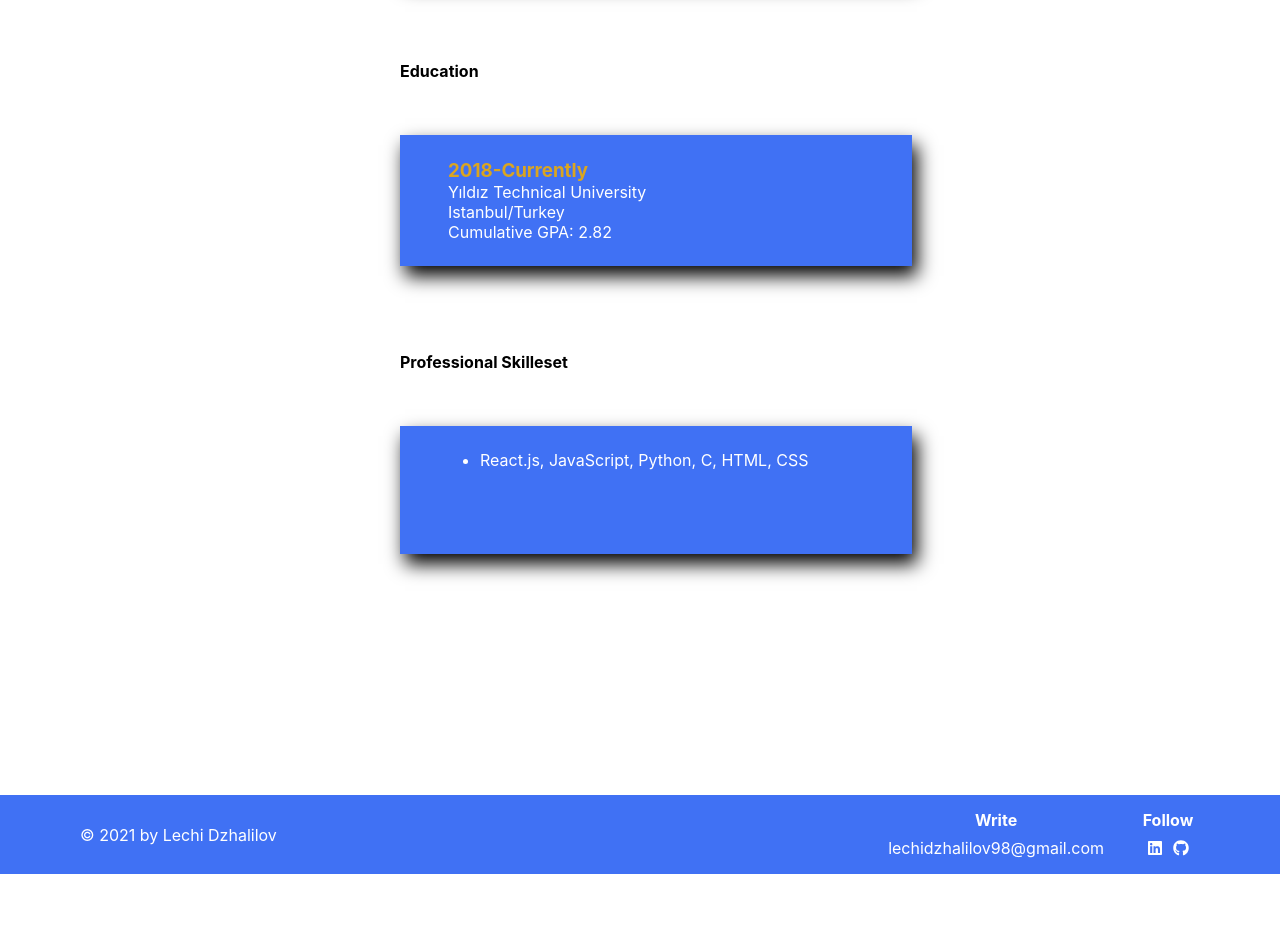
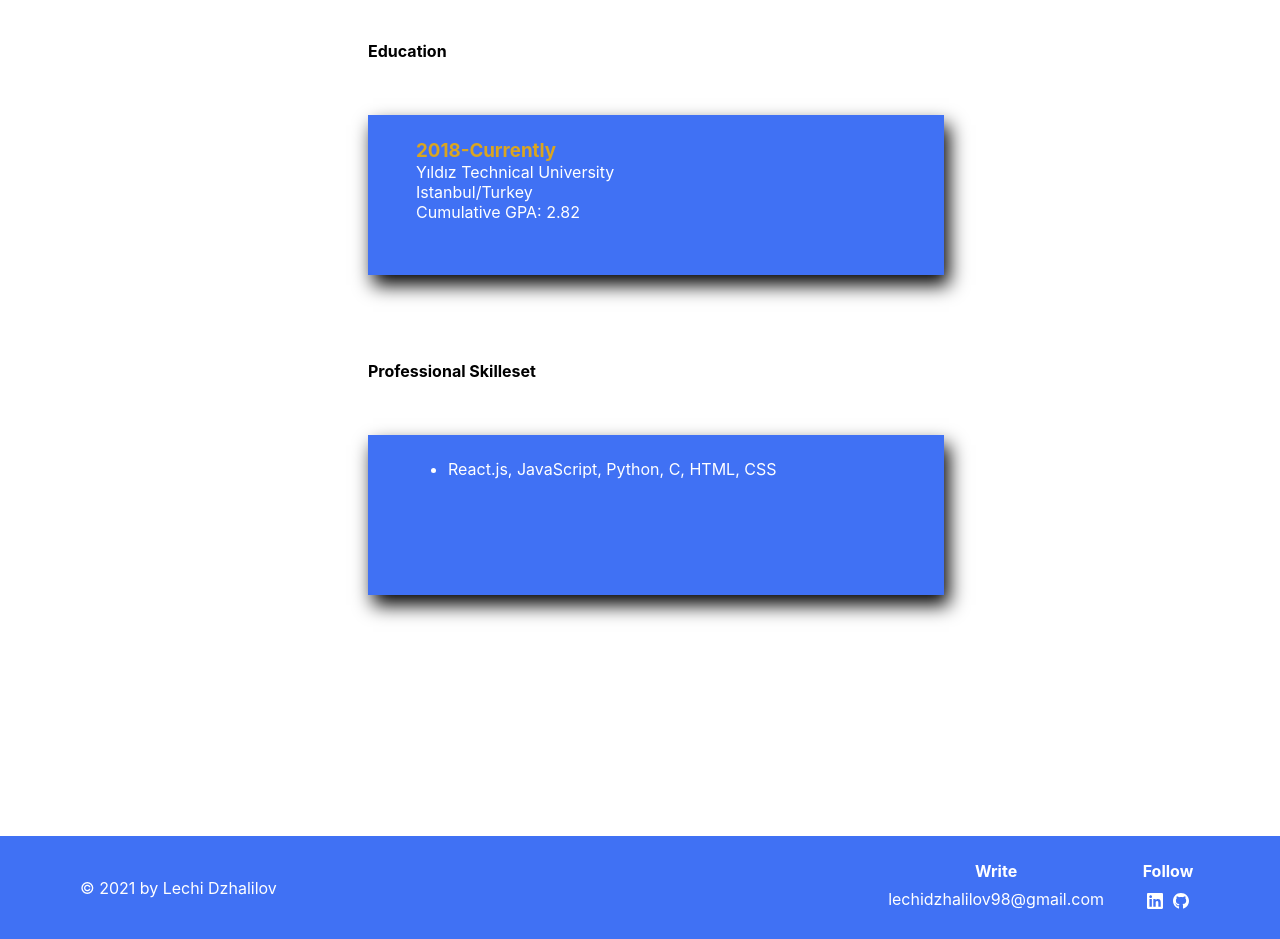
Before and after one commit to lechi-lilov/portfolio, a Next.js app: page /headerlinks/myresume in a window 1280 px wide. Shown: the part 620-1559 px from the top of the page. Before the commit the page ends 1494 px from the top, so only its background shows below. Built offline with nearby package versions, Linux system fonts and the light colour scheme.

Commit message:
changed some feature of components

```diff
--- a/data/personeldata.js
+++ b/data/personeldata.js
@@ -29,7 +29,7 @@ const projects = [
       "it's a linkedin clone almost exactly the same as original linkedin. I developed it with html, css, react.js",
     link: "Click for the Demo",
     image:
-      "https://lh3.googleusercontent.com/proxy/WrnlW9Z2iDq9FDATxAFvtlkfL9sFfGD5quc9kIGsMXl3sepQMdRzuZS88BcWlrIrpmnmawUHoRXopwKnkig5D56I3J9q7xVjkTIqxKbAJXA0SMq1UUmFCHL29sQjIi8QJTHkpil8Pu2rkkYXXgZ8bGofo_OSXZUQtt8Fv20LPA0XK452XzXCEcptQummvA5Kv8OJgp8gKI98pqHVs1l484bQFKQyG4r2bgGEaaeO_hejANiMiNbFdhB58wmXuiQ8mw",
+      "https://digitalage.com.tr/wp-content/uploads/2020/07/linkedinin-yeni-ozelliklerini-kesfettiniz-mi.jpg",
   },
   {
     title: "Gmail Clone",
--- a/src/components/header/style.js
+++ b/src/components/header/style.js
@@ -1,7 +1,7 @@
 import styled from "styled-components";
 
 export const Container = styled.div`
-  z-index: 100;
+  z-index: 10;
   width: 100%;
   height: 10vh;
   display: flex;
--- a/src/components/modal/style.js
+++ b/src/components/modal/style.js
@@ -1,7 +1,7 @@
 import styled from "styled-components";
 
 export const Background = styled.div`
-  z-index: 100;
+  z-index: 1000;
   width: 100%;
   height: 100%;
   background: rgba(0, 0, 0, 0.8);
@@ -18,7 +18,7 @@ export const ModalWrapper = styled.div`
   background: #fff;
   color: #000;
   position: relative;
-  z-index: 10;
+  z-index: 100;
   border-radius: 10px;
   display: flex;
   flex-direction: column;
--- a/src/components/projects/style.js
+++ b/src/components/projects/style.js
@@ -1,7 +1,7 @@
 import styled from "styled-components";
 
 export const Container = styled.div`
-  width: 40%;
+  width: 50%;
   min-height: 100%;
   color: white;
   margin: 10rem 0 5rem 0;
--- a/src/components/resume/Resume.js
+++ b/src/components/resume/Resume.js
@@ -81,7 +81,7 @@ function Resume() {
                 <FontAwesomeIcon
                   icon={faLinkedin}
                   style={{
-                    fontSize: "1rem",
+                    fontSize: "1.5rem",
                     width: "1rem",
                     cursor: "pointer",
                   }}
@@ -95,7 +95,7 @@ function Resume() {
                 <FontAwesomeIcon
                   icon={faGithub}
                   style={{
-                    fontSize: "1rem",
+                    fontSize: "1.5rem",
                     width: "1rem",
                     cursor: "pointer",
                   }}
--- a/src/components/resume/style.js
+++ b/src/components/resume/style.js
@@ -7,7 +7,7 @@ export const Container = styled.div`
 `;
 
 export const Mid = styled.div`
-  width: 40%;
+  width: 45%;
   display: flex;
   flex-direction: column;
   align-items: center;
@@ -56,7 +56,7 @@ export const Button = styled.div`
 export const Info = styled.div`
   margin: 1rem 0;
   width: 100%;
-  min-height: 8rem;
+  min-height: 10rem;
   padding: 1.5rem 3rem;
   background-color: #4071f4;
   box-shadow: 5px 10px 18px black;
@@ -91,7 +91,7 @@ export const Headline2 = styled.div`
 `;
 export const Footer = styled.footer`
   width: 100%;
-  height: 10vh;
+  height: 13vh;
   background-color: #4071f4;
   margin-top: 15rem;
   color: white;
```
